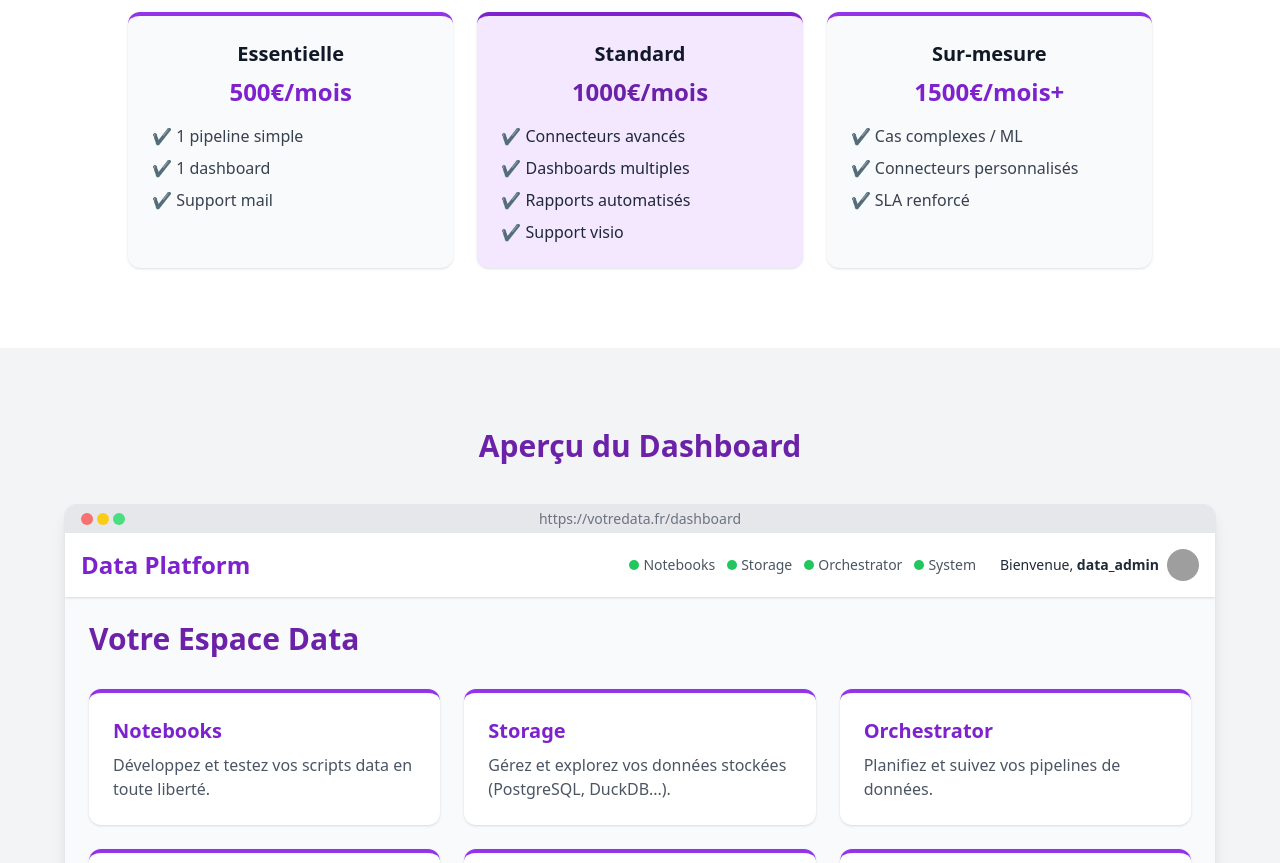
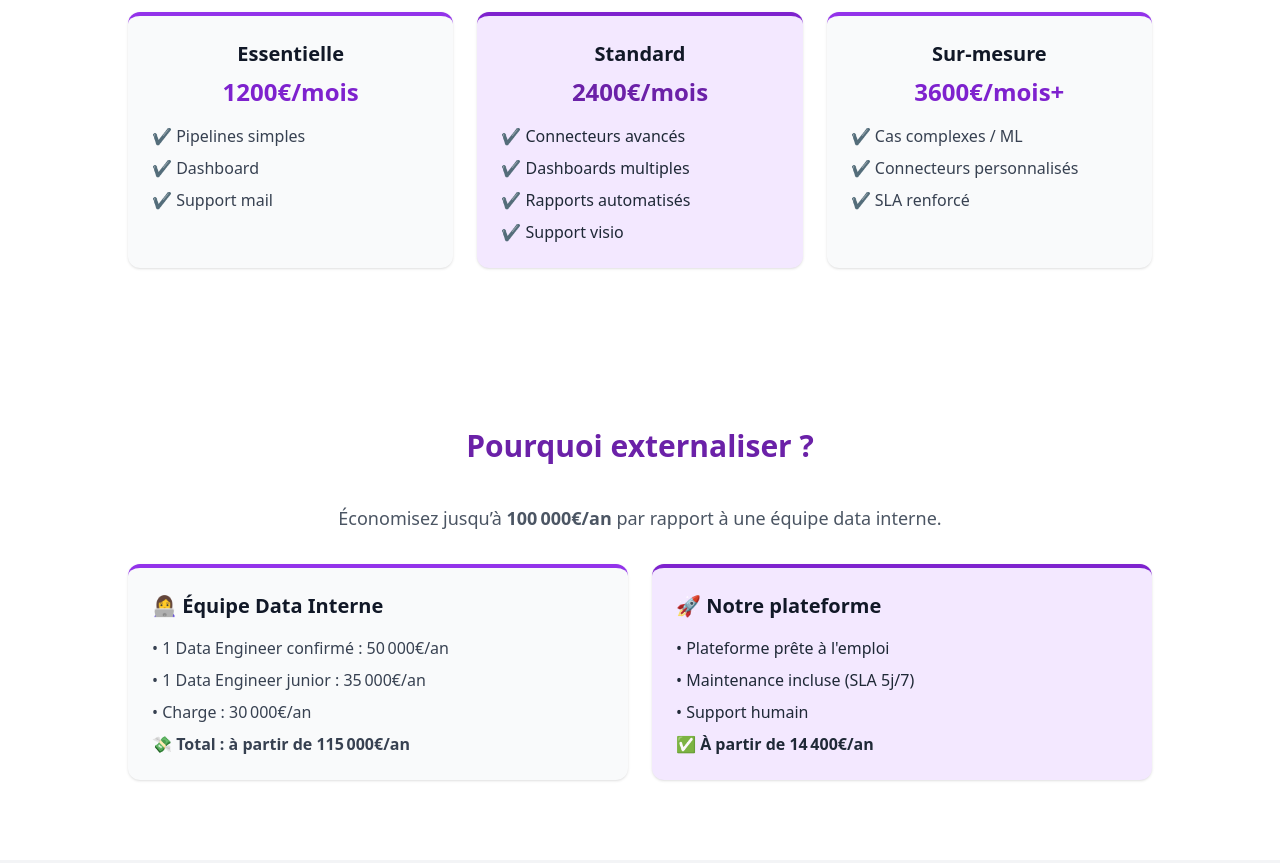
Before and after one commit to telary-agency/telary-platform, a plain HTML site: page index.html in a window 1280 px wide. Shown: the part 1100-1963 px from the top of the page. Drawn offline with nearby package versions, Linux system fonts and the light colour scheme.

Commit message:
Updated pricing

```diff
--- a/index.html
+++ b/index.html
@@ -11,7 +11,7 @@
     <section class="bg-white py-20 px-6 text-center shadow-md">
       <div class="max-w-4xl mx-auto">
         <h1 class="text-5xl font-extrabold text-purple-700 mb-4">
-          Votre équipe data externalisée, dès 500€/mois
+          Votre équipe data externalisée, dès 1200€/mois
         </h1>
         <p class="text-xl text-gray-600 mb-6">
           Une data platform clé en main, maintenue, basée 100% open source.
@@ -57,16 +57,16 @@
         <div class="grid grid-cols-1 md:grid-cols-3 gap-6">
           <div class="bg-gray-50 rounded-xl shadow p-6 border-t-4 border-purple-600">
             <h3 class="text-xl font-bold mb-2">Essentielle</h3>
-            <p class="text-2xl font-extrabold text-purple-700 mb-4">500€/mois</p>
+            <p class="text-2xl font-extrabold text-purple-700 mb-4">1200€/mois</p>
             <ul class="text-left space-y-2 text-gray-700">
-              <li>✔️ 1 pipeline simple</li>
-              <li>✔️ 1 dashboard</li>
+              <li>✔️ Pipelines simples</li>
+              <li>✔️ Dashboard</li>
               <li>✔️ Support mail</li>
             </ul>
           </div>
           <div class="bg-purple-100 rounded-xl shadow p-6 border-t-4 border-purple-700">
             <h3 class="text-xl font-bold mb-2">Standard</h3>
-            <p class="text-2xl font-extrabold text-purple-800 mb-4">1000€/mois</p>
+            <p class="text-2xl font-extrabold text-purple-800 mb-4">2400€/mois</p>
             <ul class="text-left space-y-2 text-gray-800">
               <li>✔️ Connecteurs avancés</li>
               <li>✔️ Dashboards multiples</li>
@@ -76,7 +76,7 @@
           </div>
           <div class="bg-gray-50 rounded-xl shadow p-6 border-t-4 border-purple-600">
             <h3 class="text-xl font-bold mb-2">Sur-mesure</h3>
-            <p class="text-2xl font-extrabold text-purple-700 mb-4">1500€/mois+</p>
+            <p class="text-2xl font-extrabold text-purple-700 mb-4">3600€/mois+</p>
             <ul class="text-left space-y-2 text-gray-700">
               <li>✔️ Cas complexes / ML</li>
               <li>✔️ Connecteurs personnalisés</li>
@@ -86,6 +86,34 @@
         </div>
       </div>
     </section>
+
+     <!-- Comparatif économique -->
+     <section class="bg-white py-20 px-6">
+        <div class="max-w-5xl mx-auto text-center">
+          <h2 class="text-3xl font-bold mb-10 text-purple-800">Pourquoi externaliser ?</h2>
+          <p class="text-lg text-gray-600 mb-8">Économisez jusqu’à <strong>100 000€/an</strong> par rapport à une équipe data interne.</p>
+          <div class="grid grid-cols-1 md:grid-cols-2 gap-6 text-left">
+            <div class="bg-gray-50 p-6 rounded-xl shadow border-t-4 border-purple-600">
+              <h3 class="text-xl font-semibold mb-4">👩‍💻 Équipe Data Interne</h3>
+              <ul class="space-y-2 text-gray-700">
+                <li>• 1 Data Engineer confirmé : 50 000€/an</li>
+                <li>• 1 Data Engineer junior : 35 000€/an</li>
+                <li>• Charge : 30 000€/an</li>
+                <li class="font-bold mt-2">💸 Total : à partir de 115 000€/an</li>
+              </ul>
+            </div>
+            <div class="bg-purple-100 p-6 rounded-xl shadow border-t-4 border-purple-700">
+              <h3 class="text-xl font-semibold mb-4">🚀 Notre plateforme</h3>
+              <ul class="space-y-2 text-gray-800">
+                <li>• Plateforme prête à l'emploi</li>
+                <li>• Maintenance incluse (SLA 5j/7)</li>
+                <li>• Support humain</li>
+                <li class="font-bold mt-2">✅ À partir de 14 400€/an</li>
+              </ul>
+            </div>
+          </div>
+        </div>
+      </section>
 
     <!-- Aperçu du Dashboard intégré dans une fenêtre de navigateur -->
     <section id="dashboard" class="bg-gray-100 py-20 px-6">
```
